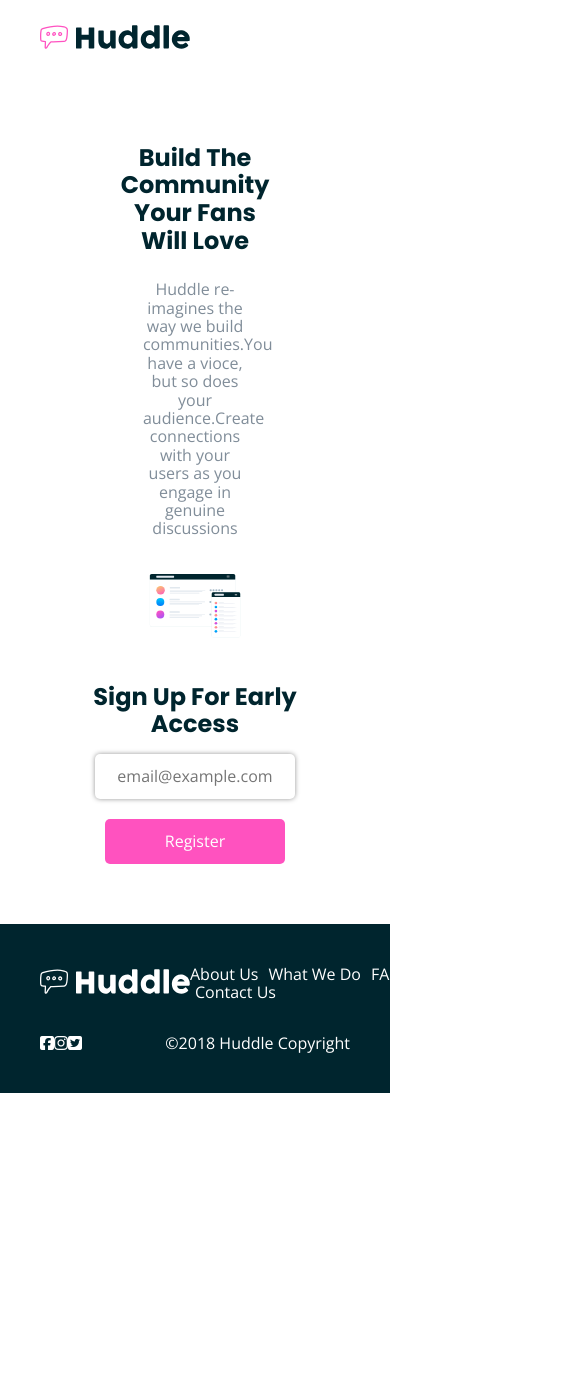
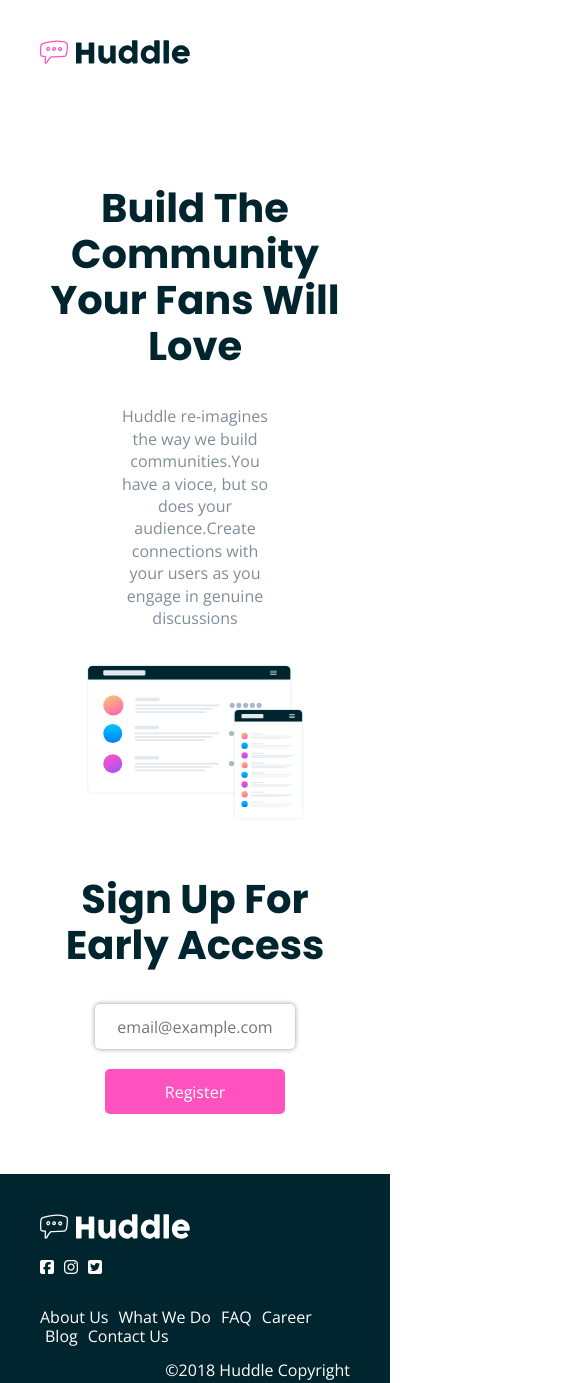
Before and after one commit to sinamoraddar/Huddle-landing-page-with-single-column-layout, a website: page index.html in a window 390 px wide. Shown: the top 1383 px of the page, 585 px wide, since content can reach past the window. Before the commit the page ends 1093 px from the top, so only its background shows below. Drawn offline with nearby package versions, Linux system fonts and the light colour scheme.

Commit message:
apply some responsive stylings

```diff
--- a/assets/styles/sass-files/partials/_footer.scss
+++ b/assets/styles/sass-files/partials/_footer.scss
@@ -1,8 +1,10 @@
 footer {
   display: flex;
-  flex-direction: column;
+  flex-direction: row;
+  align-items: center;
+  flex-wrap: wrap;
   background: $veryDarkCyan;
-  padding: 25px 40px;
+  padding: 40px;
   * {
     color: white;
   }
@@ -10,17 +12,16 @@ footer {
 
 .footer__section {
   display: flex;
-  flex-direction: row;
+  flex-direction: column;
   justify-content: space-between;
-  align-items: center;
-  width: 100%;
+  align-items: flex-start;
+  flex-grow: 1;
   .footer__navLinks {
     ul {
       display: flex;
       flex-direction: row;
       flex-wrap: wrap;
       padding: 0;
-      min-width: 405px;
       li {
         list-style-type: none;
         margin: 0 5px;
@@ -29,10 +30,10 @@ footer {
         }
       }
       li:last-child {
-          margin-right: 0;
+        margin-right: 0;
       }
       li:first-child {
-          margin-left: 0;
+        margin-left: 0;
       }
     }
   }
@@ -40,16 +41,21 @@ footer {
     @extend %logo;
   }
   .footer__socialIcons {
-    display: flex;
-    flex-direction: row;
-    justify-content: space-around;
     padding: 0;
-    width: 7%;
+    width: 40%;
     a {
       text-decoration: none;
     }
     li {
+      float: left;
       list-style: none;
+      margin: 0 5px;
+    }
+    li:first-child {
+      margin-left: 0;
+    }
+    li:last-child {
+      margin-right: 0;
     }
   }
 }
@@ -57,3 +63,12 @@ footer {
 .footer__navLinks {
   list-style: none;
 }
+.footer__navBar {
+  // display: flex;
+  align-items: flex-end !important;
+  @media screen and (max-width: $mobileBreakpoint) {
+    align-items: flex-start !important;
+  .footer__copyRight{
+  text-align: center!important;
+}}
+}
--- a/assets/styles/sass-files/partials/_header.scss
+++ b/assets/styles/sass-files/partials/_header.scss
@@ -1,5 +1,5 @@
 header {
-  padding: 25px 40px;
+  padding: 40px;
   @extend %logo;
 
   @media screen and (max-width: $mobileBreakpoint) {
--- a/assets/styles/sass-files/partials/_main.scss
+++ b/assets/styles/sass-files/partials/_main.scss
@@ -3,15 +3,14 @@
   flex-direction: column;
   justify-content: center;
   align-items: center;
-  padding: 50px 25px;
+  padding: 50px 10%;
   text-align: center;
   @media screen and(max-width:$mobileBreakpoint) {
-    padding-left: 0;
-    padding-right: 0;
-    section {
-      padding-left: 0;
-      padding-right: 0;
-    }
+ padding: 50px 5%;
+    // section {
+    //   padding-left: 0;
+    //   padding-right: 0;
+    // }
   }
 }
 .mainSection__introduction {
@@ -19,11 +18,12 @@
   flex-direction: column;
   justify-content: center;
   align-items: center;
-  padding: 0 85px;
+  // padding: 0 85px;
   p {
     color: $grayishBlue;
+    line-height: 140%;
     margin: 10px auto;
-    width: 80% !important;
+    width: 50% !important;
   }
   img {
     width: 100%;
@@ -34,14 +34,15 @@
 .mainSecion__header {
   color: $veryDarkCyan;
   font-family: $poppinsFont;
-  font-size: 150%;
+  font-size: 250%;
   font-weight: $boldFontWeight;
   text-align: center;
   text-transform: capitalize;
+  width: 100%;
 }
 
 .mainSection__introduction__imageContainer {
-  width: 65%;
+  width: 70%;
   @media screen and (max-width: $mobileBreakpoint) {
     width: 100%;
   }
@@ -55,6 +56,9 @@
     border-radius: 5px;
     box-sizing: border-box;
   }
+  h1 {
+    height: 50%;
+  }
   form {
     display: flex;
     align-items: center;
@@ -64,7 +68,7 @@
     margin: 0 auto;
     min-width: 210px;
     width: 60%;
-    height: 100%;
+    height: 50%;
   }
   input {
     border: none;
--- a/index.html
+++ b/index.html
@@ -59,24 +59,12 @@
       </section>
     </main>
     <footer>
-      <div class="footer__section footer__navBar">
+      <div class="footer__section">
         <div class="logo">
           <a href="./"
             ><img src="./resources/images/whiteLogo.svg" alt="huddle logo"
           /></a>
         </div>
-        <nav class="footer__navLinks">
-          <ul>
-            <li><a href="/">About Us</a></li>
-            <li><a href="/">What We Do</a></li>
-            <li><a href="/">FAQ</a></li>
-            <li><a href="/">Career</a></li>
-            <li><a href="/">Blog</a></li>
-            <li><a href="/">Contact Us</a></li>
-          </ul>
-        </nav>
-      </div>
-      <div class="footer__section">
         <ul class="footer__socialIcons">
           <li>
             <a href="/"><i class="fab fa-facebook-square"></i></a>
@@ -88,6 +76,19 @@
             <a href="/"><i class="fab fa-twitter-square"></i></a>
           </li>
         </ul>
+      </div>
+      <div class="footer__section  footer__navBar">
+        <nav class="footer__navLinks">
+          <ul>
+            <li><a href="/">About Us</a></li>
+            <li><a href="/">What We Do</a></li>
+            <li><a href="/">FAQ</a></li>
+            <li><a href="/">Career</a></li>
+            <li><a href="/">Blog</a></li>
+            <li><a href="/">Contact Us</a></li>
+          </ul>
+        </nav>
+
         <div class="footer__copyRight">&copy;2018 Huddle Copyright</div>
       </div>
     </footer>
```
Also changed, not shown: assets/styles/styles.css, 1 other file.
